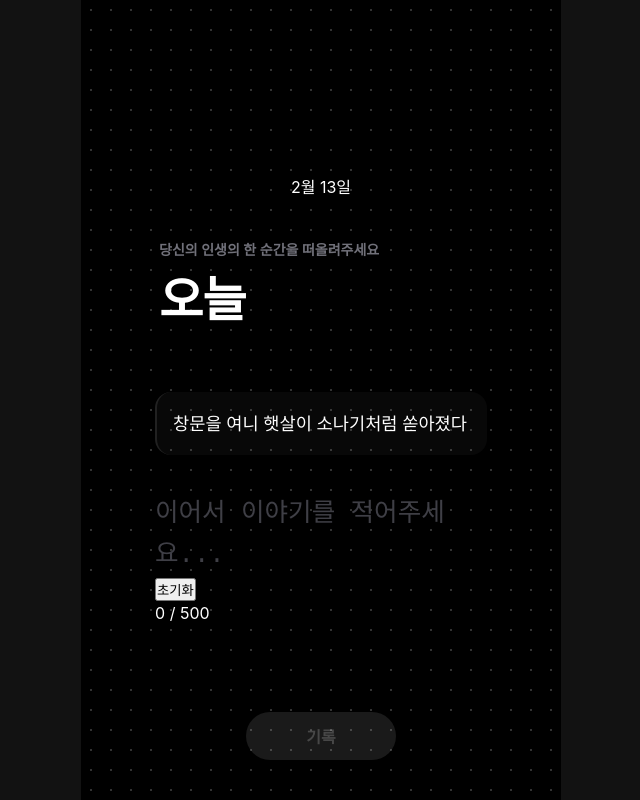
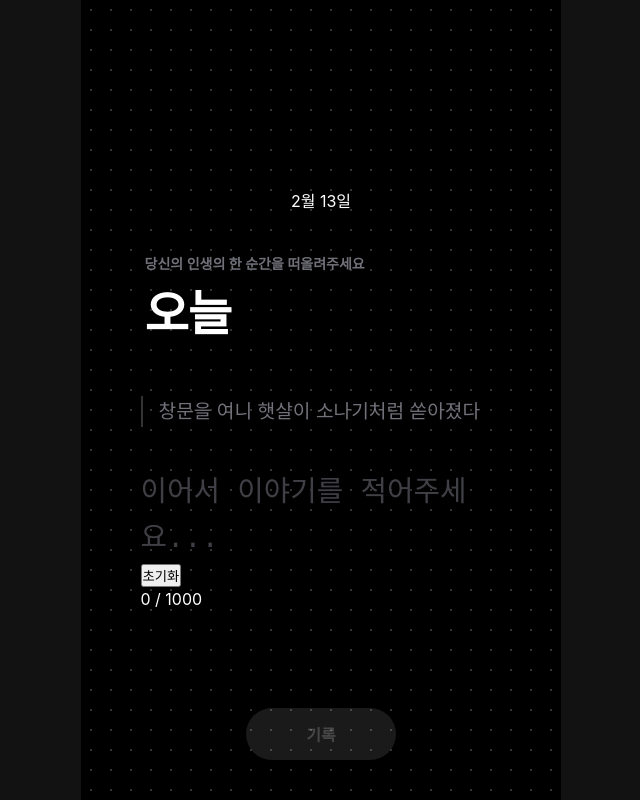
Before and after one commit to hsunp77-hub/human-text, a Next.js app: page /write in a window 1280 px wide. Shown: the whole page, without its empty margins (319-959 px from the left). Built offline with nearby package versions, Linux system fonts and the light colour scheme.

Commit message:
fix: restore previous design aesthetics and increase character limit

```diff
--- a/src/app/write/page.tsx
+++ b/src/app/write/page.tsx
@@ -7,7 +7,7 @@ export default function WritePage() {
     const [text, setText] = useState("");
     const [history, setHistory] = useState<string[]>([]);
     const prompt = "창문을 여니 햇살이 소나기처럼 쏟아졌다";
-    const MAX_CHARS = 500;
+    const MAX_CHARS = 1000;
 
     // Get current date
     const today = new Date().toLocaleDateString('ko-KR', {
--- a/src/app/write/write.module.css
+++ b/src/app/write/write.module.css
@@ -6,7 +6,7 @@
 }
 
 .header {
-  margin-bottom: 40px;
+  margin-bottom: 30px;
   padding: 0 4px;
 }
 
@@ -19,34 +19,35 @@
 
 .passageArea {
   margin-bottom: 24px;
-  padding: 16px;
-  background: rgba(255, 255, 255, 0.03);
-  border-radius: 16px;
-  max-height: 200px;
-  overflow-y: auto;
-  border-left: 2px solid rgba(255, 255, 255, 0.1);
+  padding: 0 0 0 16px;
+  border-left: 2px solid rgba(255, 255, 255, 0.2);
 }
 
 .historyText {
-  font-size: 1.1rem;
-  line-height: 1.8;
+  font-size: 1.2rem;
+  line-height: 1.6;
   color: #A1A1AA;
 }
 
 .promptInPassage {
-  color: white;
-  font-weight: 500;
+  color: #71717A;
+  font-weight: 400;
   margin-right: 4px;
 }
 
 .sentence {
   color: #E4E4E7;
-  animation: fadeIn 0.5s ease-out forwards;
+  animation: fadeIn 0.8s ease-out forwards;
 }
 
 @keyframes fadeIn {
-  from { opacity: 0; transform: translateY(5px); }
-  to { opacity: 1; transform: translateY(0); }
+  from {
+    opacity: 0;
+  }
+
+  to {
+    opacity: 1;
+  }
 }
 
 .writingArea {
@@ -56,11 +57,11 @@
   border: none;
   resize: none;
   outline: none;
-  font-size: 1.6rem;
+  font-size: 1.8rem;
   line-height: 1.6;
   color: #FFFFFF;
   padding: 0;
-  margin-top: 16px;
+  margin-top: 20px;
 }
 
 .writingArea::placeholder {
@@ -80,7 +81,7 @@
   background: white;
   color: black;
   border: none;
-  padding: 12px 60px;
+  padding: 14px 60px;
   border-radius: 30px;
   font-size: 16px;
   font-weight: 700;
@@ -90,7 +91,6 @@
 
 .recordBtn:hover:not(.disabled) {
   transform: scale(1.05);
-  box-shadow: 0 10px 20px rgba(255, 255, 255, 0.1);
 }
 
 .recordBtn.disabled {
```
